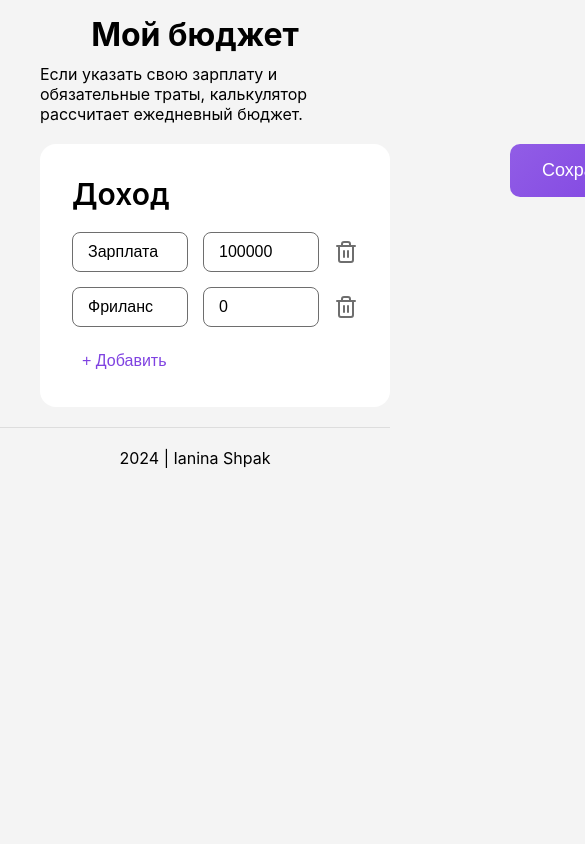
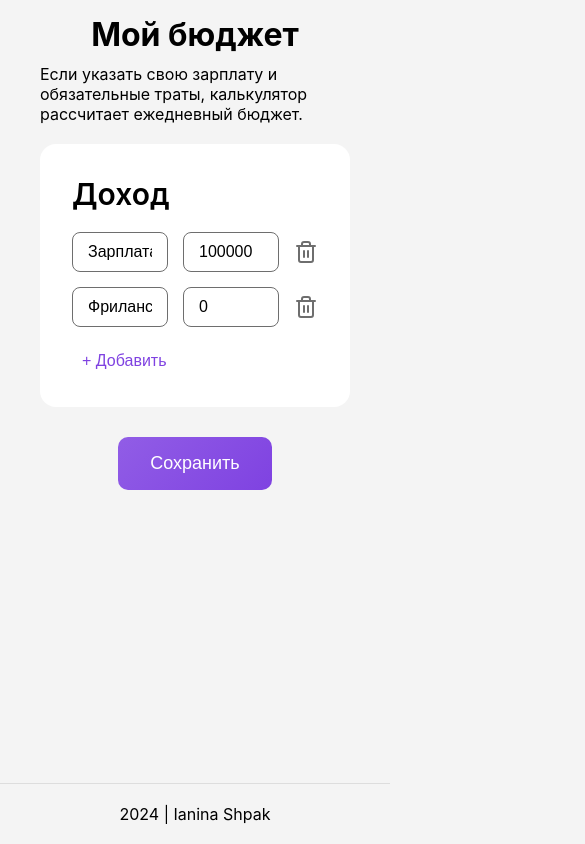
Before and after one commit to YaninaShpak/daily_balance, a React (Vite) app: page / in a window 390 px wide. Shown: the top 844 px of the page, 585 px wide, since content can reach past the window. Built offline with nearby package versions, Linux system fonts and the light colour scheme.

Commit message:
feat: add media queries in App.css

```diff
--- a/src/App.css
+++ b/src/App.css
@@ -1,10 +1,10 @@
 .app {
-  min-height: 100%;
+  min-height: 100vh;
 }
 
 .wrapper {
   position: relative;
-  min-height: 100%;
+  min-height: 100vh;
   display: flex;
   flex-direction: column;
   justify-content: space-between;
@@ -17,15 +17,50 @@ main {
 }
 
 .mainWrapper {
-  display: grid;
-  grid-template-columns: repeat(2, 1fr);
-  gap: 40px;
+  display: flex;
+  flex-direction: column;
+  row-gap: 30px;
 }
 
 .editableWrapper {
-  display: grid;
-  grid-template-columns: repeat(auto-fit, minmax(350px, 1fr));
-  width: 100%;
-  gap: 40px;
-  grid-column: 1 / 3;
+  display: flex;
+  justify-content: space-around;
+  gap: 15px;
 }
+
+.rowWrapper {
+  display: flex;
+  justify-content: space-around;
+  gap: 15px;
+  flex-wrap: wrap;
+}
+
+.mainTitle {
+  font-size: 2rem;
+  color: var(--color-black-100);
+}
+
+.title {
+  font-size: 1.5rem;
+  font-weight: 600;
+  color: var(--color-black-100);
+}
+
+@media (max-width: 1279px) {
+  .editableWrapper {
+    justify-content: center;
+  }
+}
+
+@media (max-width: 1115px) {
+  .mainWrapper {
+    align-items: center;
+  }
+
+  .editableWrapper,
+  .rowWrapper {
+    flex-direction: column;
+    align-items: center;
+    flex-wrap: wrap;
+  }
+}
```
